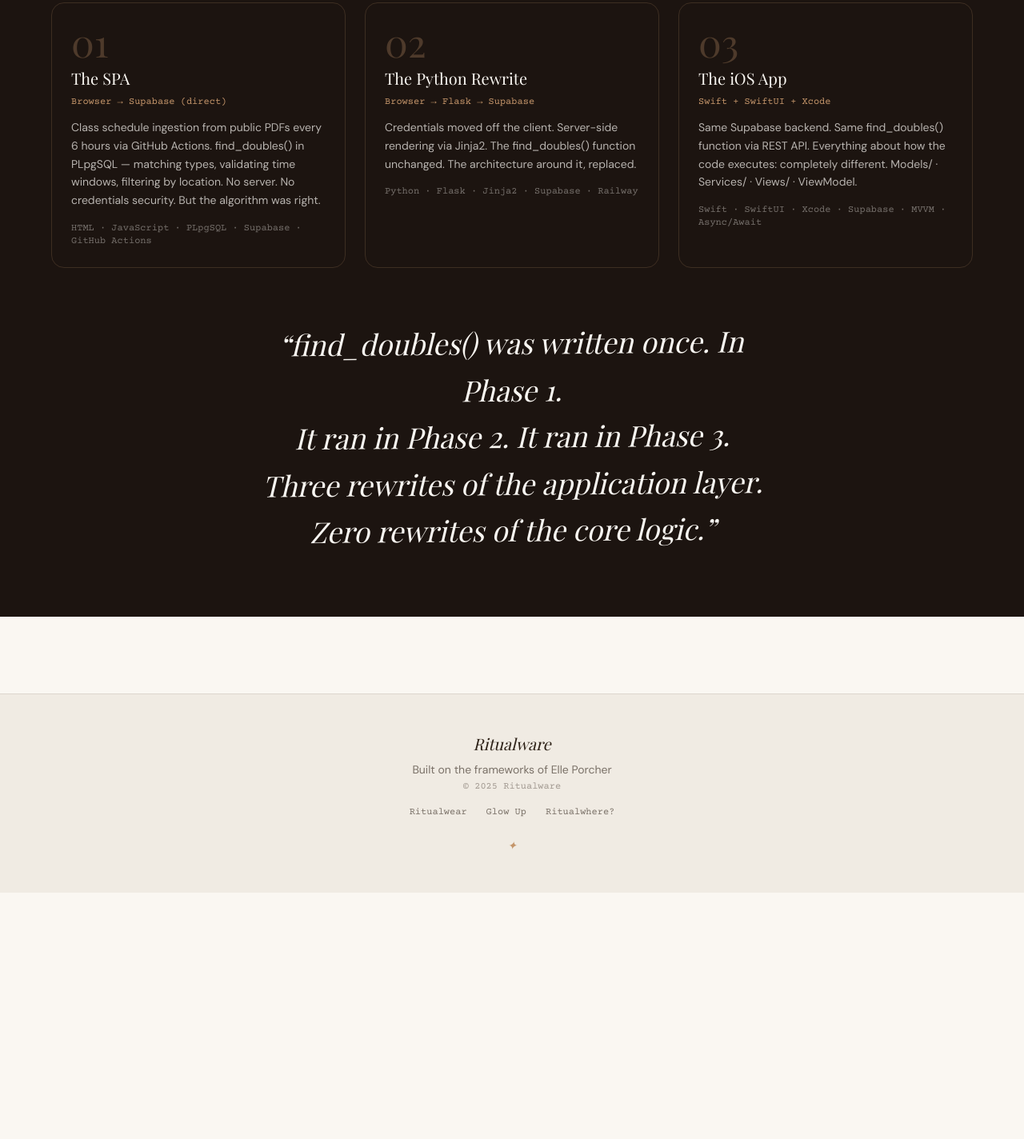
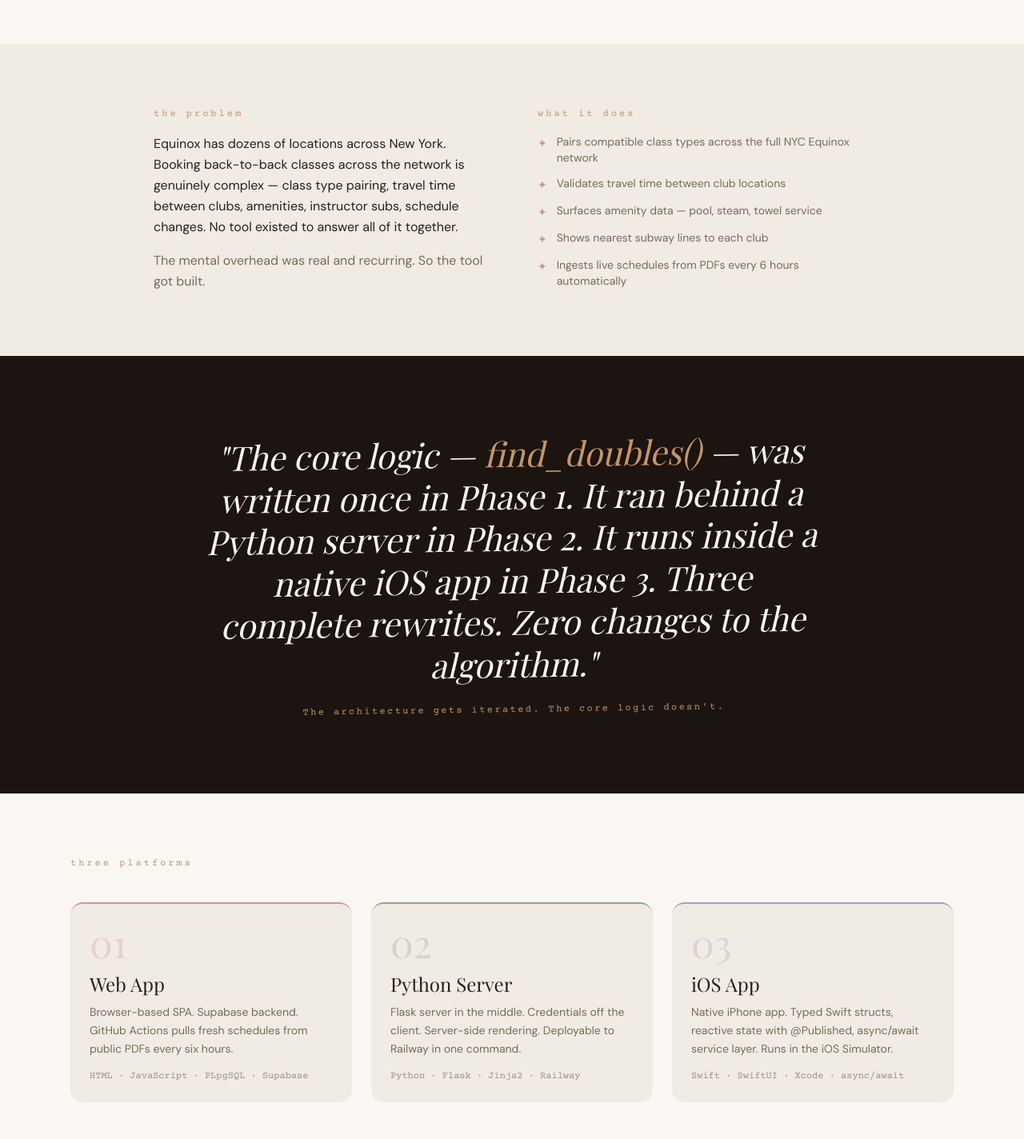
Before and after one commit to thevillanelle/ritualware, a React (Vite) app: page /doubles in a window 1280 px wide. Shown: the part 460-1884 px from the top of the page at 80% size. Before the commit the page ends 1576 px from the top, so only its background shows below. Built offline with nearby package versions, Linux system fonts and the light colour scheme; a web font is replaced by a local one.

Commit message:
fix: Ritualware is a platform showcase, not case studies — product pages for Doubles + m'atelier, home grid reframed

```diff
--- a/src/pages/Doubles.jsx
+++ b/src/pages/Doubles.jsx
@@ -1,69 +1,119 @@
 import { motion } from 'framer-motion'
-
-const phases = [
-  {
-    num: '01',
-    title: 'The SPA',
-    arch: 'Browser → Supabase (direct)',
-    desc: 'Class schedule ingestion from public PDFs every 6 hours via GitHub Actions. find_doubles() in PLpgSQL — matching types, validating time windows, filtering by location. No server. No credentials security. But the algorithm was right.',
-    stack: 'HTML · JavaScript · PLpgSQL · Supabase · GitHub Actions',
-  },
-  {
-    num: '02',
-    title: 'The Python Rewrite',
-    arch: 'Browser → Flask → Supabase',
-    desc: 'Credentials moved off the client. Server-side rendering via Jinja2. The find_doubles() function unchanged. The architecture around it, replaced.',
-    stack: 'Python · Flask · Jinja2 · Supabase · Railway',
-  },
-  {
-    num: '03',
-    title: 'The iOS App',
-    arch: 'Swift + SwiftUI + Xcode',
-    desc: 'Same Supabase backend. Same find_doubles() function via REST API. Everything about how the code executes: completely different. Models/ · Services/ · Views/ · ViewModel.',
-    stack: 'Swift · SwiftUI · Xcode · Supabase · MVVM · Async/Await',
-  },
-]
 
 export default function Doubles() {
   return (
     <main className="pt-32 pb-24">
-      <div className="px-6 max-w-6xl mx-auto mb-16">
+
+      {/* Hero */}
+      <div className="px-6 md:px-16 max-w-6xl mx-auto mb-24">
         <motion.p initial={{ opacity: 0 }} animate={{ opacity: 1 }}
-          className="font-mono text-xs text-amber tracking-[0.25em] mb-4">case study</motion.p>
+          className="font-mono text-xs text-amber tracking-[0.25em] mb-4">software experiment no. 01</motion.p>
         <motion.h1 initial={{ opacity: 0, y: 20 }} animate={{ opacity: 1, y: 0 }} transition={{ delay: 0.2 }}
-          className="font-display text-[clamp(40px,6vw,80px)] text-ink mb-4">EQX Doubles Finder</motion.h1>
+          className="font-display text-[clamp(48px,7vw,100px)] leading-none text-ink mb-6">
+          EQX Doubles<br /><span className="italic text-rose">Finder</span>
+        </motion.h1>
         <motion.p initial={{ opacity: 0 }} animate={{ opacity: 1 }} transition={{ delay: 0.4 }}
-          className="font-serif italic text-xl text-ink/60">A personal problem. Built to production across three iterations.</motion.p>
+          className="font-serif italic text-xl text-ink-muted max-w-xl">
+          Two classes. One city. Every combination that actually works — surfaced instantly.
+        </motion.p>
       </div>
 
-      {/* Dark phase section */}
-      <div className="bg-cream-dark py-20 px-6">
-        <div className="max-w-6xl mx-auto">
-          <div className="grid md:grid-cols-3 gap-6 mb-16">
-            {phases.map((p, i) => (
-              <motion.div key={i} initial={{ opacity: 0, y: 20 }} whileInView={{ opacity: 1, y: 0 }}
-                viewport={{ once: true }} transition={{ delay: i * 0.15 }}
-                className="border border-amber/20 rounded-2xl p-6">
-                <span className="font-display text-5xl text-amber/30 block mb-2">{p.num}</span>
-                <h3 className="font-display text-xl mb-2 text-cream">{p.title}</h3>
-                <p className="font-mono text-xs text-amber mb-3">{p.arch}</p>
-                <p className="font-sans text-sm leading-relaxed mb-4 text-cream/70">{p.desc}</p>
-                <p className="font-mono text-xs text-cream/40">{p.stack}</p>
-              </motion.div>
-            ))}
+      {/* What it is */}
+      <div className="bg-cream-alt py-20 px-6">
+        <div className="max-w-4xl mx-auto">
+          <div className="grid md:grid-cols-2 gap-16 items-start">
+            <div>
+              <p className="font-mono text-xs text-amber tracking-[0.25em] mb-4">the problem</p>
+              <p className="font-sans text-ink leading-relaxed mb-4">
+                Equinox has dozens of locations across New York. Booking back-to-back classes across the network is genuinely complex — class type pairing, travel time between clubs, amenities, instructor subs, schedule changes. No tool existed to answer all of it together.
+              </p>
+              <p className="font-sans text-ink-muted leading-relaxed">
+                The mental overhead was real and recurring. So the tool got built.
+              </p>
+            </div>
+            <div>
+              <p className="font-mono text-xs text-amber tracking-[0.25em] mb-4">what it does</p>
+              <ul className="space-y-3">
+                {[
+                  'Pairs compatible class types across the full NYC Equinox network',
+                  'Validates travel time between club locations',
+                  'Surfaces amenity data — pool, steam, towel service',
+                  'Shows nearest subway lines to each club',
+                  'Ingests live schedules from PDFs every 6 hours automatically',
+                ].map((item, i) => (
+                  <li key={i} className="flex gap-3 font-sans text-sm text-ink-muted">
+                    <span className="text-rose mt-0.5 shrink-0">✦</span>
+                    <span>{item}</span>
+                  </li>
+                ))}
+              </ul>
+            </div>
           </div>
+        </div>
+      </div>
 
+      {/* The through-line */}
+      <div className="bg-cream-dark py-24 px-6">
+        <div className="max-w-3xl mx-auto text-center">
           <motion.blockquote initial={{ opacity: 0 }} whileInView={{ opacity: 1 }} viewport={{ once: true }}
-            className="text-center max-w-2xl mx-auto" style={{ transform: 'rotate(-0.5deg)' }}>
-            <p className="font-display italic text-[clamp(22px,3vw,36px)] leading-relaxed text-cream">
-              &ldquo;find_doubles() was written once. In Phase 1.<br />
-              It ran in Phase 2. It ran in Phase 3.<br />
-              Three rewrites of the application layer.<br />
-              Zero rewrites of the core logic.&rdquo;
+            style={{ transform: 'rotate(-0.8deg)' }}>
+            <p className="font-display italic text-[clamp(22px,3.5vw,42px)] leading-tight mb-6" style={{ color: '#FAF7F2' }}>
+              "The core logic — <span style={{ color: '#C4956A' }}>find_doubles()</span> —
+              was written once in Phase 1.
+              It ran behind a Python server in Phase 2.
+              It runs inside a native iOS app in Phase 3.
+              Three complete rewrites. Zero changes to the algorithm."
             </p>
+            <p className="font-mono text-xs text-amber tracking-[0.2em]">The architecture gets iterated. The core logic doesn't.</p>
           </motion.blockquote>
         </div>
       </div>
+
+      {/* Three platforms */}
+      <div className="py-20 px-6 max-w-6xl mx-auto">
+        <p className="font-mono text-xs text-amber tracking-[0.25em] mb-10">three platforms</p>
+        <div className="grid md:grid-cols-3 gap-6">
+          {[
+            {
+              num: '01', title: 'Web App', accent: '#D4919A',
+              stack: 'HTML · JavaScript · PLpgSQL · Supabase',
+              desc: 'Browser-based SPA. Supabase backend. GitHub Actions pulls fresh schedules from public PDFs every six hours.',
+            },
+            {
+              num: '02', title: 'Python Server', accent: '#8FA688',
+              stack: 'Python · Flask · Jinja2 · Railway',
+              desc: 'Flask server in the middle. Credentials off the client. Server-side rendering. Deployable to Railway in one command.',
+            },
+            {
+              num: '03', title: 'iOS App', accent: '#A89BC4',
+              stack: 'Swift · SwiftUI · Xcode · async/await',
+              desc: 'Native iPhone app. Typed Swift structs, reactive state with @Published, async/await service layer. Runs in the iOS Simulator.',
+            },
+          ].map((p, i) => (
+            <motion.div key={i} initial={{ opacity: 0, y: 20 }} whileInView={{ opacity: 1, y: 0 }}
+              viewport={{ once: true }} transition={{ delay: i * 0.1 }}
+              className="bg-cream-alt rounded-2xl p-6 border-t-2"
+              style={{ borderTopColor: p.accent }}>
+              <span className="font-display text-5xl block mb-3" style={{ color: p.accent, opacity: 0.3 }}>{p.num}</span>
+              <h3 className="font-display text-2xl text-ink mb-2">{p.title}</h3>
+              <p className="font-sans text-sm text-ink-muted leading-relaxed mb-4">{p.desc}</p>
+              <p className="font-mono text-xs text-ink-muted/70">{p.stack}</p>
+            </motion.div>
+          ))}
+        </div>
+
+        <div className="mt-12 flex flex-wrap gap-4">
+          <a href="https://github.com/thevillanelle/eqx-doubles" target="_blank" rel="noopener noreferrer"
+            className="inline-block font-mono text-sm text-rose border border-rose px-6 py-3 rounded-full hover:bg-rose hover:text-cream transition-colors">
+            View Web App →
+          </a>
+          <a href="https://github.com/thevillanelle/eqx-doubles-ios" target="_blank" rel="noopener noreferrer"
+            className="inline-block font-mono text-sm text-ink-muted border border-ink/20 px-6 py-3 rounded-full hover:border-ink-muted transition-colors">
+            View iOS Repo →
+          </a>
+        </div>
+      </div>
+
     </main>
   )
 }
```
Also changed, not shown: src/pages/Home.jsx (+40 -24 lines), src/pages/Matelier.jsx (+97 -32 lines), 1 other file (tests, documents, lock files or other folders).
